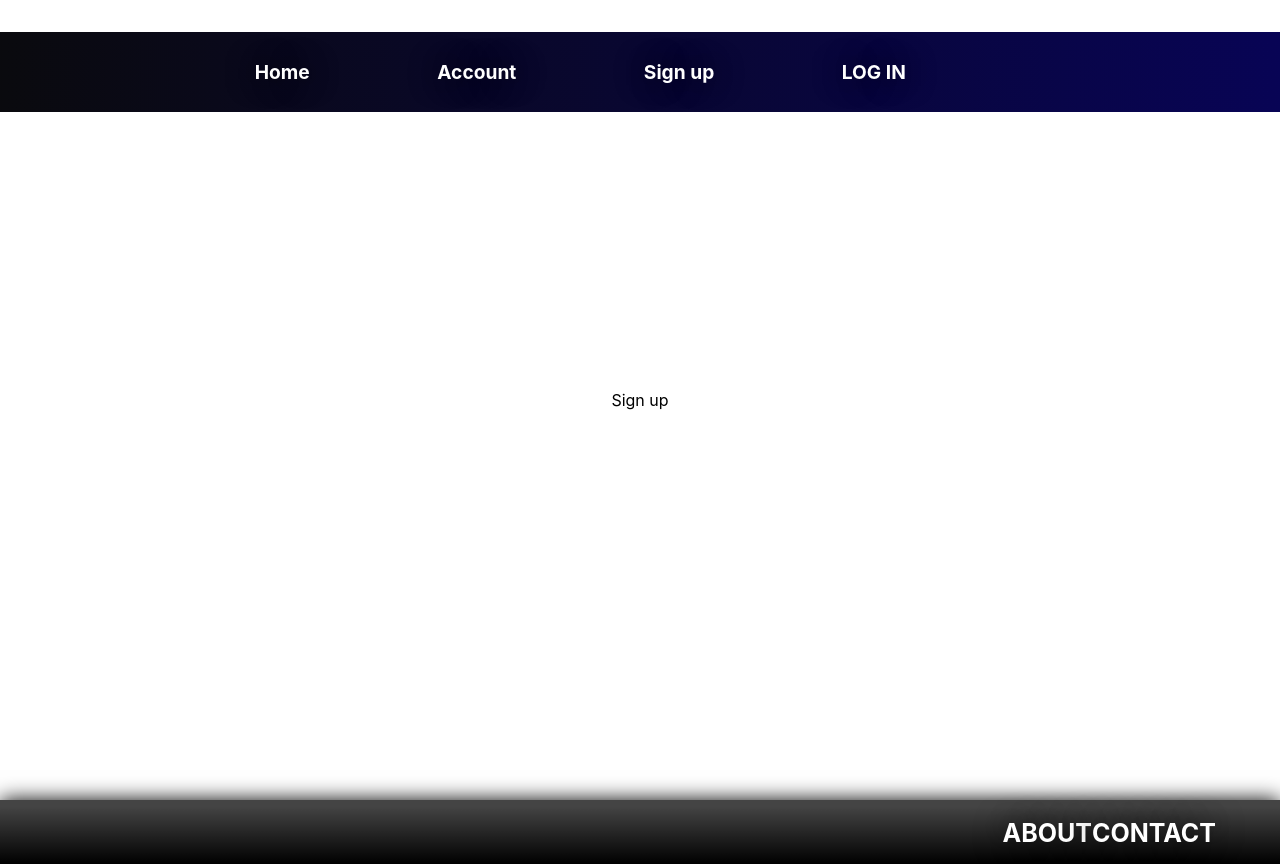
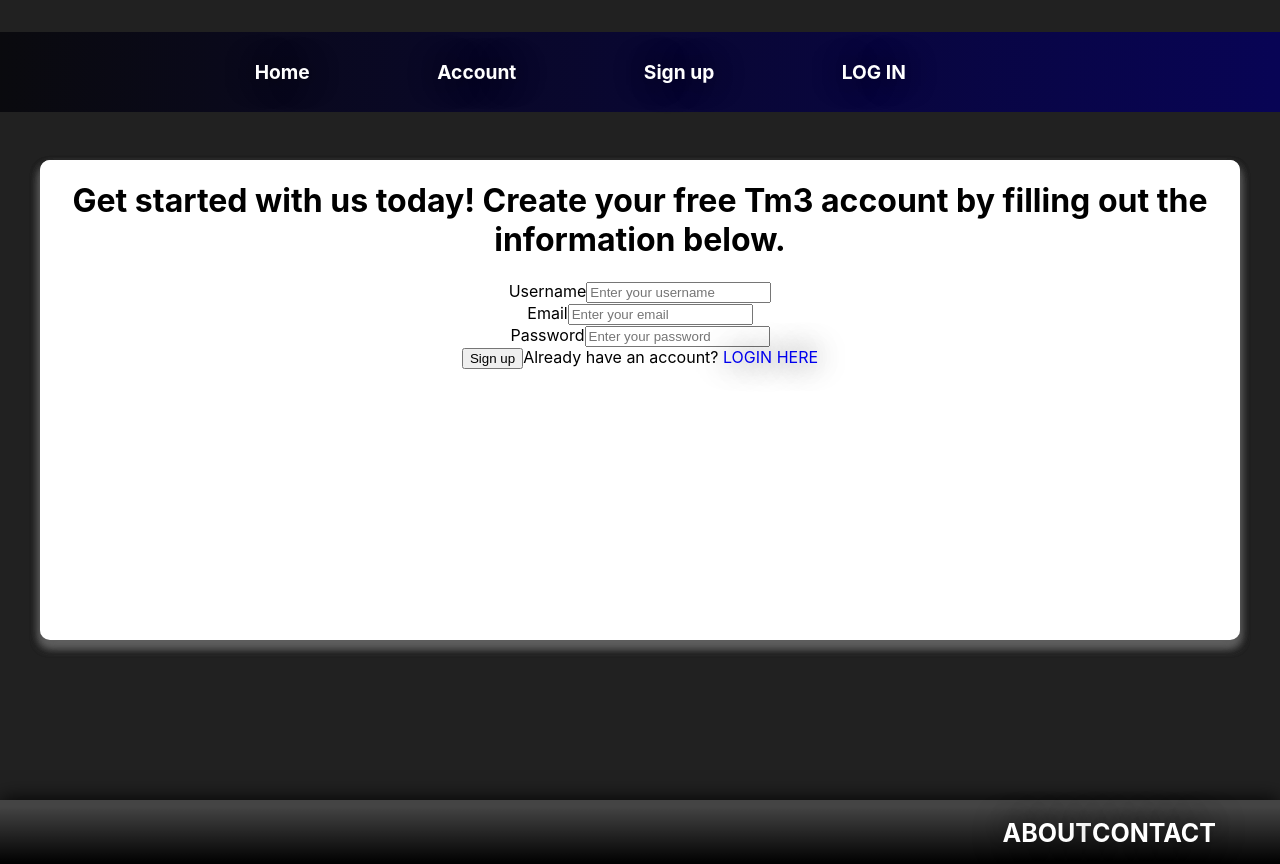
Before and after one commit to mz106/CN-Masters26-Final-Project-FE, a React (Create React App) app: page /signup in a window 1280 px wide. Built offline with nearby package versions, Linux system fonts and the light colour scheme.

Commit message:
signup start

```diff
--- a/src/App.css
+++ b/src/App.css
@@ -5,6 +5,7 @@
   justify-content: center;
   align-items: center;
   overflow: scroll;
+  background-color: rgba(0, 0, 0, 0.872);
 }
 
 Nav {
--- a/src/App.js
+++ b/src/App.js
@@ -1,7 +1,7 @@
 import Nav from "./components/Nav";
 import Home from "./components/Home";
 import Login from "./components/Login";
-import Signup from "./components/Signup";
+import Signup from "./components/Register/Signup";
 import Account from "./components/Account";
 import Weights from "./components/ProductPages/Weights";
 import Accessories from "./components/ProductPages/Accessories";
@@ -26,7 +26,7 @@ function App() {
             <Route path="/calisthenics" exact component={Calisthenics} />
           </Switch>
         </div>
-        <Footer/>
+        <Footer />
       </Router>
     </>
   );
--- a/src/components/Nav.css
+++ b/src/components/Nav.css
@@ -1,4 +1,4 @@
-.NavbarItems{
+.NavbarItems {
   background: linear-gradient(90deg, rgb(10, 10, 14) 0%, rgb(8, 4, 85) 100%);
   height: 80px;
   display: flex;
@@ -6,50 +6,50 @@
   align-items: center;
   font-size: 1.2rem;
 }
-.navbar-logo{
+.navbar-logo {
   color: #fff;
   justify-self: start;
   margin-left: 20px;
   cursor: pointer;
 }
-.fa-react{
+.fa-react {
   margin-left: 0.5rem;
   font-size: 1.6rem;
 }
-.nav-menu{
+.nav-menu {
   display: grid;
   grid-template-columns: repeat(5, auto);
   grid-gap: 10px;
   list-style: none;
   text-align: center;
   width: 70vw;
-    justify-content:none;
+  justify-content: none;
   margin-right: 2rem;
 }
-.nav-links{
+.nav-links {
   color: #fff;
   text-decoration: none;
   padding: 0.5rem 1rem;
 }
-.nav-links:hover{
-    background-color:none;
+.nav-links:hover {
+  background-color: none;
   border-radius: 4px;
   transition: all 0.2s ease-out;
 }
-.fa-bars{
+.fa-bars {
   color: rgb(231, 48, 2);
 }
-.nav-links-mobile{
+.nav-links-mobile {
   display: none;
 }
-.menu-icon{
+.menu-icon {
   display: none;
 }
 @media screen and (max-width: 960px) {
-    .NavbarItems{
+  .NavbarItems {
     position: relative;
   }
-    .nav-menu{
+  .nav-menu {
     display: flex;
     flex-direction: column;
     width: 100%;
@@ -60,29 +60,29 @@
     opacity: 1;
     transition: all 0.5s ease;
   }
-    .nav-menu.active{
-        background:#010218;
+  .nav-menu.active {
+    background: #010218;
     left: 0;
     opacity: 1;
     transition: all 0.5s ease;
   }
-    .nav-links{
+  .nav-links {
     text-align: center;
     padding: 2rem;
     width: 100%;
     display: table;
   }
-    .nav-links:hover{
+  .nav-links:hover {
     background-color: #0a19e2;
     border-radius: 0;
   }
-    .navbar-logo{
+  .navbar-logo {
     position: absolute;
     top: 0;
     left: 0;
     transform: translate(25%, 50%);
   }
-    .menu-icon{
+  .menu-icon {
     display: block;
     position: absolute;
     top: 0;
@@ -91,11 +91,11 @@
     font-size: 1.8rem;
     cursor: pointer;
   }
-    .fa-times{
+  .fa-times {
     color: rgb(240, 10, 10);
     font-size: 2rem;
   }
-    .nav-links-mobile{
+  .nav-links-mobile {
     display: block;
     text-align: center;
     padding: 1.5rem;
@@ -107,12 +107,9 @@
     color: rgb(105, 4, 4);
     font-size: 1.5rem;
   }
-    .nav-links-mobile:hover{
+  .nav-links-mobile:hover {
     background-color: #fff;
     color: #020631;
     transition: 250ms;
   }
-    Button{
-        display:none;
 }
-}
--- /dev/null
+++ b/src/components/Register/Register.css
@@ -0,0 +1,10 @@
+.register-Content {
+  z-index: 2;
+  width: 1200px;
+  box-shadow: 0 5px 10px 0 rgba(83, 83, 83, 0.315), 0 7px 10px 0 rgb(97, 97, 97);
+  position: relative;
+  border-radius: 10px;
+  height: 60vh;
+  display: flex;
+  background-color: white;
+}
--- /dev/null
+++ b/src/components/Register/RegisterCard.js
@@ -0,0 +1,88 @@
+import React from "react";
+import validate from "./validateInfo";
+import UseRegister from "./UseRegister";
+import "./Register.css";
+import { Link } from "react-router-dom";
+
+const RegisterSignup = ({ submitForm }) => {
+  const { handleChange, handleSubmit, values, errors } = UseRegister(
+    submitForm,
+    validate
+  );
+  const signup = async (event) => {
+    try {
+      const obj = JSON.stringify({
+        name: values.username,
+        email: values.email,
+        password: values.password,
+      });
+
+      //   const res = await fetch("http://localhost/user/register", {
+      //     mode: "cors",
+      //     method: "post",
+      //     headers: { "Content-Type": "application/json" },
+      //     body: obj,
+      //   });
+      //   const data = await res.json();
+      //   console.log({ data });
+    } catch (error) {
+      console.error(error);
+    }
+  };
+  return (
+    <div className="register-Content">
+      <form onSubmit={handleSubmit} className="form" noValidate>
+        <h1>
+          Get started with us today! Create your free{" "}
+          <span className="CompanyName">Tm3</span> account by filling out the
+          information below.
+        </h1>
+        <div className="register-inputs">
+          <label className="register-label">Username</label>
+          <input
+            className="register-input"
+            type="text"
+            name="username"
+            placeholder="Enter your username"
+            value={values.username}
+            onChange={handleChange}
+          />
+          {errors.username && <p>{errors.username}</p>}
+        </div>
+        <div className="register-inputs">
+          <label className="register-label">Email</label>
+          <input
+            className="register-input"
+            type="email"
+            name="email"
+            placeholder="Enter your email"
+            value={values.email}
+            onChange={handleChange}
+          />
+          {errors.email && <p>{errors.email}</p>}
+        </div>
+        <div className="register-inputs">
+          <label className="register-label">Password</label>
+          <input
+            className="register-input"
+            type="password"
+            name="password"
+            placeholder="Enter your password"
+            value={values.password}
+            onChange={handleChange}
+          />
+          {errors.password && <p>{errors.password}</p>}
+        </div>
+
+        <button className="register-input-btn" type="submit" onClick={signup}>
+          Sign up
+        </button>
+        <span className="register-input-login">
+          Already have an account? <Link to="/login">LOGIN HERE </Link>
+        </span>
+      </form>
+    </div>
+  );
+};
+
+export default RegisterSignup;
--- /dev/null
+++ b/src/components/Register/Signup.js
@@ -0,0 +1,12 @@
+import React from "react";
+import Registercard from "./RegisterCard";
+
+function Signup() {
+  return (
+    <div className="register-Content">
+      <Registercard />
+    </div>
+  );
+}
+
+export default Signup;
--- /dev/null
+++ b/src/components/Register/UseRegister.js
@@ -0,0 +1,36 @@
+import { useState, useEffect } from "react";
+
+const useRegister = (callback, validate) => {
+  const [values, setValues] = useState({
+    username: "",
+    email: "",
+    password: "",
+  });
+  const [errors, setErrors] = useState({});
+  const [isSubmitting, setIsSubmitting] = useState(false);
+
+  const handleChange = (e) => {
+    const { name, value } = e.target;
+    setValues({
+      ...values,
+      [name]: value,
+    });
+  };
+
+  const handleSubmit = (e) => {
+    e.preventDefault();
+
+    setErrors(validate(values));
+    setIsSubmitting(true);
+  };
+
+  useEffect(() => {
+    if (Object.keys(errors).length === 0 && isSubmitting) {
+      callback();
+    }
+  }, [errors]);
+
+  return { handleChange, handleSubmit, values, errors };
+};
+
+export default useRegister;
--- /dev/null
+++ b/src/components/Register/validateInfo.js
@@ -0,0 +1,19 @@
+export default function validateInfo(values) {
+  let errors = {};
+
+  if (!values.username.trim()) {
+    errors.username = "Username required";
+  }
+
+  if (!values.email) {
+    errors.email = "Email required";
+  } else if (!/\S+@\S+\.\S+/.test(values.email)) {
+    errors.email = "Email address is invalid";
+  }
+  if (!values.password) {
+    errors.password = "Password is required";
+  } else if (values.password.length < 6) {
+    errors.password = "Password needs to be 6 characters or more";
+  }
+  return errors;
+}
--- a/src/components/Signup.js
+++ /dev/null
@@ -1,7 +0,0 @@
-import React from "react";
-
-function Signup() {
-  return <div>Sign up</div>;
-}
-
-export default Signup;
```
Lines whose indentation alone changed are shown as unchanged.
